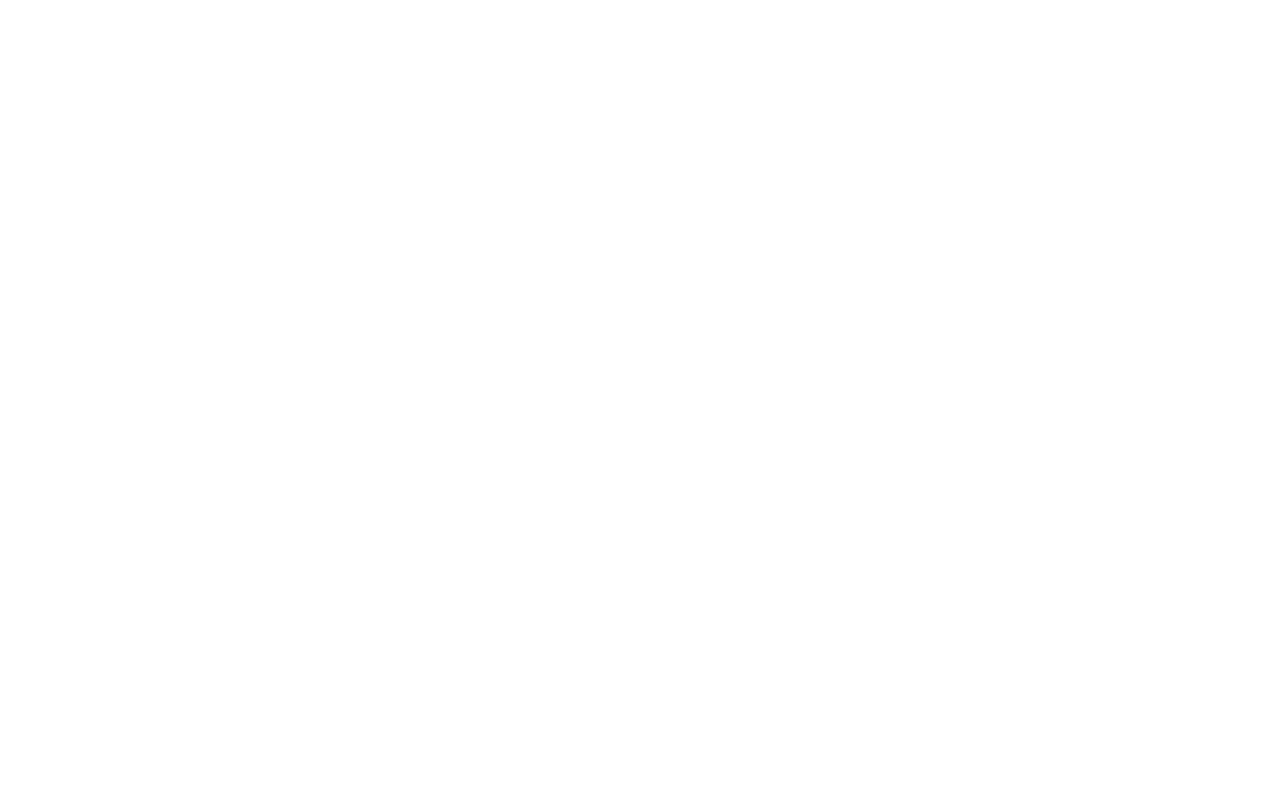
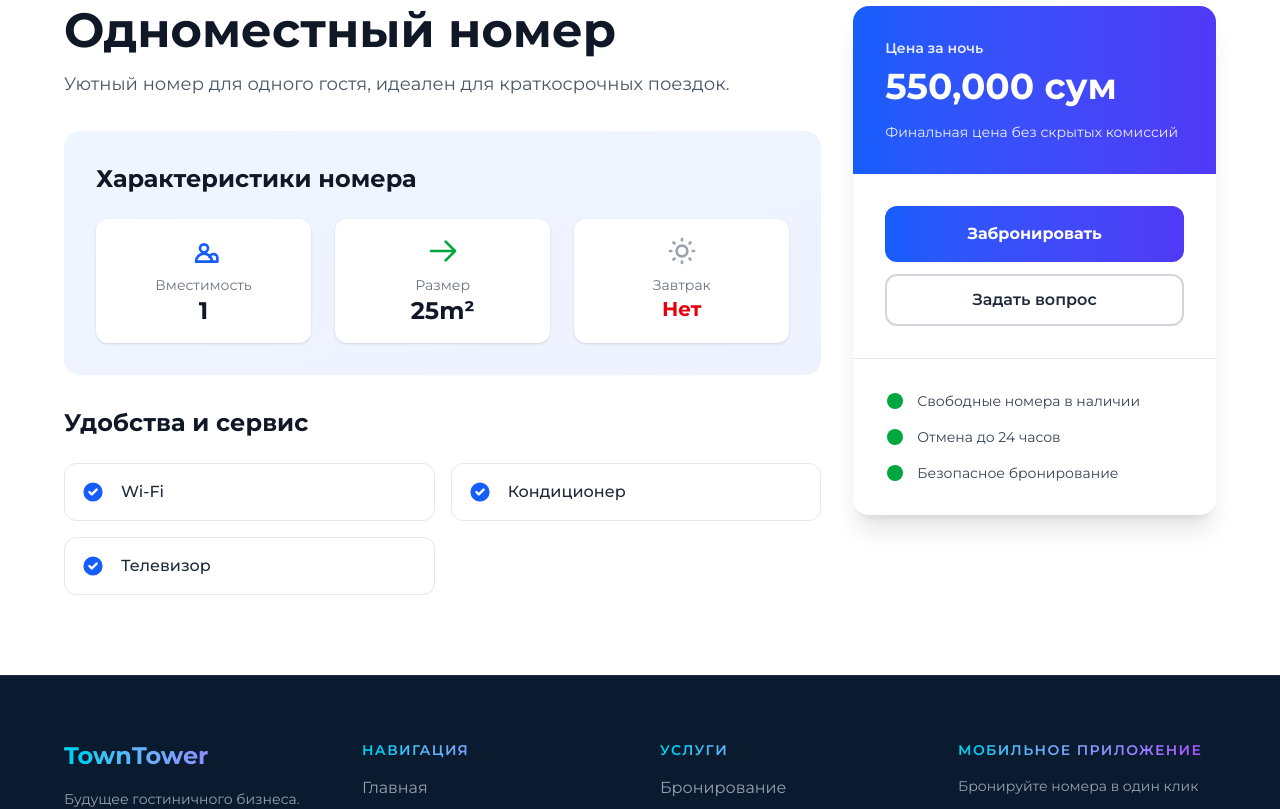
Before and after one commit to khjavohir/hotel, a Vue app: page /rooms/1 in a window 1280 px wide. Before the commit this address had no page. Shown: the part 1140-1949 px from the top of the page. Before the commit the page ends 800 px from the top, so only its background shows below. Built offline with nearby package versions, Linux system fonts and the light colour scheme.

Commit message:
add rooms detail

```diff
--- a/src/components/Home/Rooms.vue
+++ b/src/components/Home/Rooms.vue
@@ -37,7 +37,7 @@
                 {{ room.price }}
               </span>
 
-              <router-link to="/rooms"
+              <router-link :to="`/rooms/${room.id}`"
                 class="bg-[#0a1a2f] text-white px-4 py-2 rounded-lg hover:bg-[#122b4a] transition-all cursor-pointer">
                 Подробнее
               </router-link>
--- /dev/null
+++ b/src/components/Rooms/Detail.vue
@@ -0,0 +1,149 @@
+<script setup>
+import { useRoomStores } from "@/stores/roomStore";
+import { computed } from "vue";
+import { useRoute } from "vue-router";
+
+const route = useRoute();
+const store = useRoomStores();
+
+const room = computed(() =>
+    store.rooms.find((e) => e.id === Number(route.params.id)),
+);
+</script>
+
+<template>
+    <div v-if="room" class="w-full">
+        <!-- Галерея и основная информация -->
+        <div class="w-[90%] m-auto py-12">
+            <!-- Главное изображение - меньше и красивее -->
+            <div class="mb-12 max-w-3xl">
+                <img :src="room.image" :alt="room.title" class="w-full h-[250px] object-cover rounded-2xl shadow-lg" />
+            </div>
+
+            <div class="grid grid-cols-1 lg:grid-cols-3 gap-8">
+                <!-- Левая колонка: Описание и детали -->
+                <div class="lg:col-span-2">
+                    <!-- Заголовок и описание -->
+                    <div class="mb-8">
+                        <h1 class="text-4xl md:text-5xl font-bold text-gray-900 mb-4">{{ room.title }}</h1>
+                        <p class="text-lg text-gray-600 leading-relaxed">{{ room.desc }}</p>
+                    </div>
+
+                    <!-- Основные характеристики -->
+                    <div class="bg-gradient-to-br from-blue-50 to-indigo-50 rounded-2xl p-8 mb-8">
+                        <h2 class="text-2xl font-bold text-gray-900 mb-6">Характеристики номера</h2>
+                        <div class="grid grid-cols-2 md:grid-cols-3 gap-6">
+                            <!-- Вместимость -->
+                            <div class="flex flex-col items-center p-4 bg-white rounded-xl shadow-sm">
+                                <svg class="w-8 h-8 text-blue-600 mb-2" fill="none" stroke="currentColor"
+                                    viewBox="0 0 24 24">
+                                    <path stroke-linecap="round" stroke-linejoin="round" stroke-width="2"
+                                        d="M17 20h5v-2a3 3 0 00-5.856-1.487M15 10a3 3 0 11-6 0 3 3 0 016 0zM6 20h12a6 6 0 00-6-6 6 6 0 00-6 6z" />
+                                </svg>
+                                <p class="text-gray-500 text-sm">Вместимость</p>
+                                <p class="text-2xl font-bold text-gray-900">{{ room.capacity }}</p>
+                            </div>
+
+                            <!-- Размер -->
+                            <div class="flex flex-col items-center p-4 bg-white rounded-xl shadow-sm">
+                                <svg class="w-8 h-8 text-green-600 mb-2" fill="none" stroke="currentColor"
+                                    viewBox="0 0 24 24">
+                                    <path stroke-linecap="round" stroke-linejoin="round" stroke-width="2"
+                                        d="M14 5l7 7m0 0l-7 7m7-7H3" />
+                                </svg>
+                                <p class="text-gray-500 text-sm">Размер</p>
+                                <p class="text-2xl font-bold text-gray-900">{{ room.size }}m²</p>
+                            </div>
+
+                            <!-- Завтрак -->
+                            <div class="flex flex-col items-center p-4 bg-white rounded-xl shadow-sm">
+                                <svg class="w-8 h-8 mb-2" :class="room.breakfast ? 'text-orange-600' : 'text-gray-400'"
+                                    fill="none" stroke="currentColor" viewBox="0 0 24 24">
+                                    <path stroke-linecap="round" stroke-linejoin="round" stroke-width="2"
+                                        d="M12 3v1m0 16v1m9-9h-1M4 12H3m15.364 6.364l-.707-.707M6.343 6.343l-.707-.707m12.728 0l-.707.707M6.343 17.657l-.707.707M16 12a4 4 0 11-8 0 4 4 0 018 0z" />
+                                </svg>
+                                <p class="text-gray-500 text-sm">Завтрак</p>
+                                <p class="text-xl font-bold"
+                                    :class="room.breakfast ? 'text-green-600' : 'text-red-600'">
+                                    {{ room.breakfast ? "✓ Включен" : "Нет" }}
+                                </p>
+                            </div>
+                        </div>
+                    </div>
+
+                    <!-- Удобства и сервис -->
+                    <div class="mb-8">
+                        <h2 class="text-2xl font-bold text-gray-900 mb-6">Удобства и сервис</h2>
+                        <div class="grid grid-cols-1 md:grid-cols-2 gap-4">
+                            <div v-for="(extra, index) in room.extras" :key="index"
+                                class="flex items-center p-4 bg-white border border-gray-200 rounded-xl hover:shadow-md transition-shadow">
+                                <svg class="w-6 h-6 text-blue-600 mr-4 flex-shrink-0" fill="currentColor"
+                                    viewBox="0 0 20 20">
+                                    <path fill-rule="evenodd"
+                                        d="M10 18a8 8 0 100-16 8 8 0 000 16zm3.707-9.293a1 1 0 00-1.414-1.414L9 10.586 7.707 9.293a1 1 0 00-1.414 1.414l2 2a1 1 0 001.414 0l4-4z"
+                                        clip-rule="evenodd" />
+                                </svg>
+                                <span class="text-gray-800 font-medium">{{ extra }}</span>
+                            </div>
+                        </div>
+                    </div>
+                </div>
+
+                <!-- Правая колонка: Бронирование и цена -->
+                <div>
+                    <div class="sticky top-20 bg-white rounded-2xl shadow-xl overflow-hidden">
+                        <!-- Цена -->
+                        <div class="bg-gradient-to-r from-blue-600 to-indigo-600 p-8 text-white">
+                            <p class="text-sm font-semibold opacity-90 mb-2">Цена за ночь</p>
+                            <p class="text-4xl font-bold mb-4">{{ room.price.toLocaleString() }} сум</p>
+                            <p class="text-sm opacity-90">Финальная цена без скрытых комиссий</p>
+                        </div>
+
+                        <!-- Кнопки действия -->
+                        <div class="p-8 space-y-3">
+                            <button
+                                class="w-full bg-gradient-to-r from-blue-600 to-indigo-600 text-white font-bold py-4 rounded-xl hover:shadow-lg transition-all transform hover:scale-105 cursor-pointer">
+                                Забронировать
+                            </button>
+                            <button
+                                class="w-full border-2 border-gray-300 text-gray-800 font-semibold py-3 rounded-xl hover:bg-gray-50 transition-colors cursor-pointer">
+                                Задать вопрос
+                            </button>
+                        </div>
+
+                        <!-- Дополнительная информация -->
+                        <div class="border-t border-gray-200 p-8 space-y-4 text-sm">
+                            <div class="flex items-center text-gray-700">
+                                <svg class="w-5 h-5 mr-3 text-green-600" fill="currentColor" viewBox="0 0 20 20">
+                                    <path d="M10 18a8 8 0 100-16 8 8 0 000 16z" />
+                                </svg>
+                                Свободные номера в наличии
+                            </div>
+                            <div class="flex items-center text-gray-700">
+                                <svg class="w-5 h-5 mr-3 text-green-600" fill="currentColor" viewBox="0 0 20 20">
+                                    <path d="M10 18a8 8 0 100-16 8 8 0 000 16z" />
+                                </svg>
+                                Отмена до 24 часов
+                            </div>
+                            <div class="flex items-center text-gray-700">
+                                <svg class="w-5 h-5 mr-3 text-green-600" fill="currentColor" viewBox="0 0 20 20">
+                                    <path d="M10 18a8 8 0 100-16 8 8 0 000 16z" />
+                                </svg>
+                                Безопасное бронирование
+                            </div>
+                        </div>
+                    </div>
+                </div>
+            </div>
+        </div>
+    </div>
+
+    <!-- Сообщение если номер не найден -->
+    <div v-else class="w-[90%] m-auto py-20 text-center">
+        <h1 class="text-3xl font-bold text-gray-900">Номер не найден</h1>
+        <router-link to="/rooms"
+            class="mt-6 inline-block bg-blue-600 text-white px-8 py-3 rounded-lg hover:bg-blue-700">
+            Вернуться к номерам
+        </router-link>
+    </div>
+</template>
--- /dev/null
+++ b/src/pages/RoomDetails.vue
@@ -0,0 +1,13 @@
+<script setup lang="ts">
+import Detail from '@/components/Rooms/Detail.vue';
+import Hero from '@/components/Home/Hero.vue';
+import Footer from '@/components/Home/Footer.vue';
+import roomBg from '@/assets/roomPageBg.png';
+
+</script>
+
+<template>
+    <Hero title="ДЕТАЛИ НОМЕРА" :bottomArrow="false" :bookBtn="false" :img="roomBg" />
+    <Detail />
+    <Footer />
+</template>
--- a/src/stores/roomStore.js
+++ b/src/stores/roomStore.js
@@ -8,55 +8,67 @@
   const selectedCapacity = ref("all");
   const selectedSize = ref("all");
 
-
   const rooms = ref(roomsData);
-  const getRooms = computed(() => rooms.value.filter(room => room));
-  const getPopularRooms = computed(() => rooms.value.filter(room => room.isPopular));
-  const previewGallery = computed(() => rooms.value.filter(room => room.isShowGallery))
+  const getRooms = computed(() => rooms.value.filter((room) => room));
+  const getPopularRooms = computed(() =>
+    rooms.value.filter((room) => room.isPopular),
+  );
+  const previewGallery = computed(() =>
+    rooms.value.filter((room) => room.isShowGallery),
+  );
 
   const getFilteredRooms = computed(() => {
-    return rooms.value.filter(room => {
-
+    return rooms.value.filter((room) => {
       const matchSearch = room.title
         .toLowerCase()
-        .includes(searchQuery.value.toLowerCase())
+        .includes(searchQuery.value.toLowerCase());
 
       // Фильтр по цене: преобразуем категории в диапазоны
       let matchPrice = true;
-      if (selectedPrice.value === 'budget') {
+      if (selectedPrice.value === "budget") {
         matchPrice = room.price < 600000;
-      } else if (selectedPrice.value === 'standard') {
+      } else if (selectedPrice.value === "standard") {
         matchPrice = room.price >= 600000 && room.price < 1500000;
-      } else if (selectedPrice.value === 'premium') {
+      } else if (selectedPrice.value === "premium") {
         matchPrice = room.price >= 1500000;
       }
 
       // Фильтр по кровати: сравниваем capacity как число
       const matchBed =
-        selectedCapacity.value === 'all' ||
-        room.capacity === parseInt(selectedCapacity.value)
+        selectedCapacity.value === "all" ||
+        room.capacity === parseInt(selectedCapacity.value);
 
       // Фильтр по площади
       let matchArea = true;
-      if (selectedSize.value === 'standard') {
+      if (selectedSize.value === "standard") {
         matchArea = room.size && room.size <= 20;
-      } else if (selectedSize.value === 'lux') {
+      } else if (selectedSize.value === "lux") {
         matchArea = room.size && room.size > 20 && room.size <= 35;
-      } else if (selectedSize.value === 'studio') {
+      } else if (selectedSize.value === "studio") {
         matchArea = room.size && room.size > 35;
       }
 
-      return matchSearch && matchPrice && matchBed && matchArea
-    })
-  })
+      return matchSearch && matchPrice && matchBed && matchArea;
+    });
+  });
 
   function resetFilters() {
-    searchQuery.value = ''
-    selectedPrice.value = 'all'
-    selectedCapacity.value = 'all'
-    selectedSize.value = 'all'
+    searchQuery.value = "";
+    selectedPrice.value = "all";
+    selectedCapacity.value = "all";
+    selectedSize.value = "all";
   }
 
-
-  return { getPopularRooms, rooms, previewGallery, getRooms, getFilteredRooms, resetFilters, searchQuery, selectedPrice, selectedCapacity, selectedSize };
+  return {
+    getPopularRooms,
+    rooms,
+    previewGallery,
+    getRooms,
+    getFilteredRooms,
+    resetFilters,
+    searchQuery,
+    selectedPrice,
+    selectedCapacity,
+    selectedSize,
+  };
 });
```
Also changed, not shown: src/components/Rooms/Rooms.vue (+7 -7 lines), src/router/index.js (+17 -8 lines), vite.config.js (line endings or trailing spaces).
